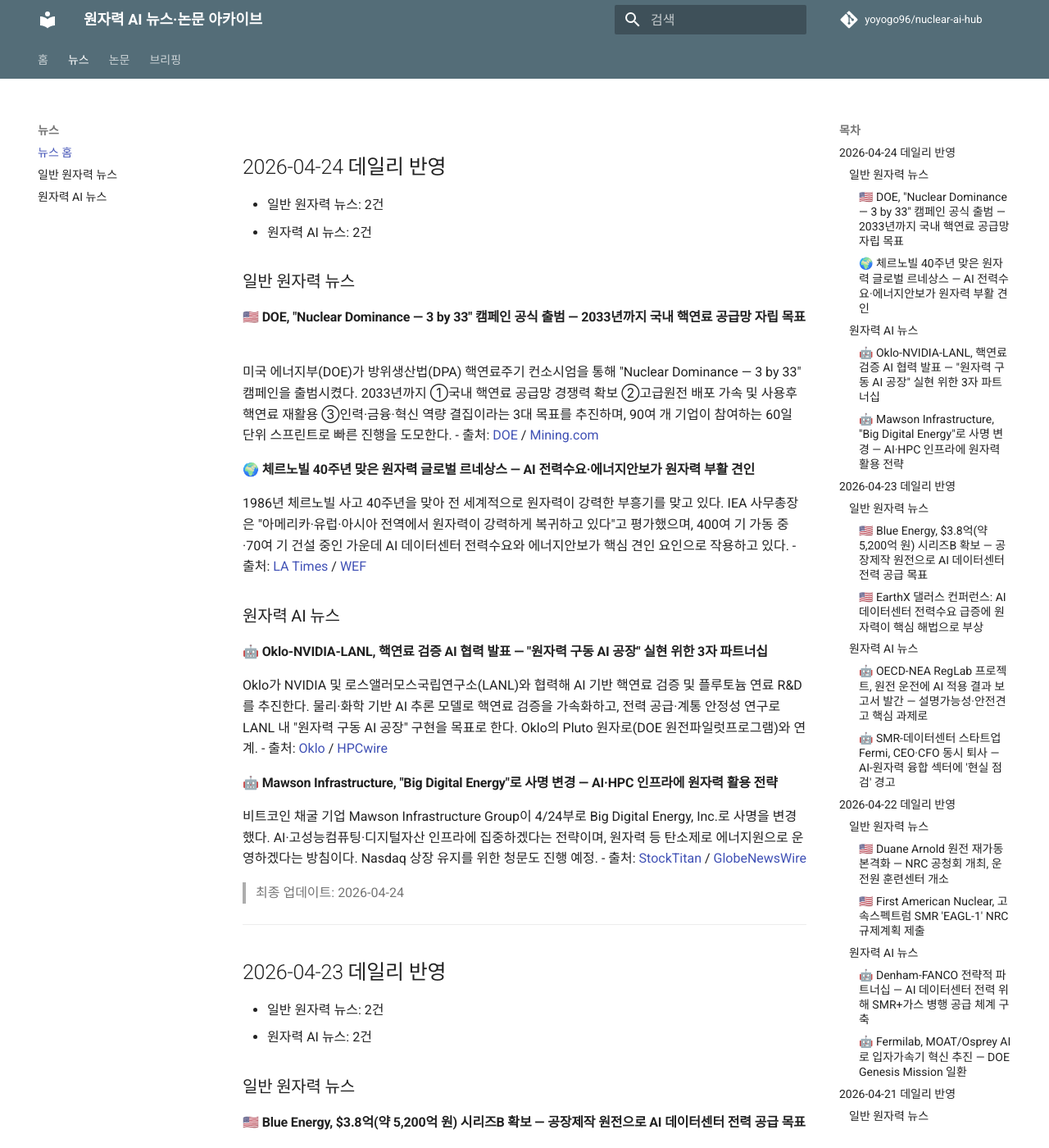
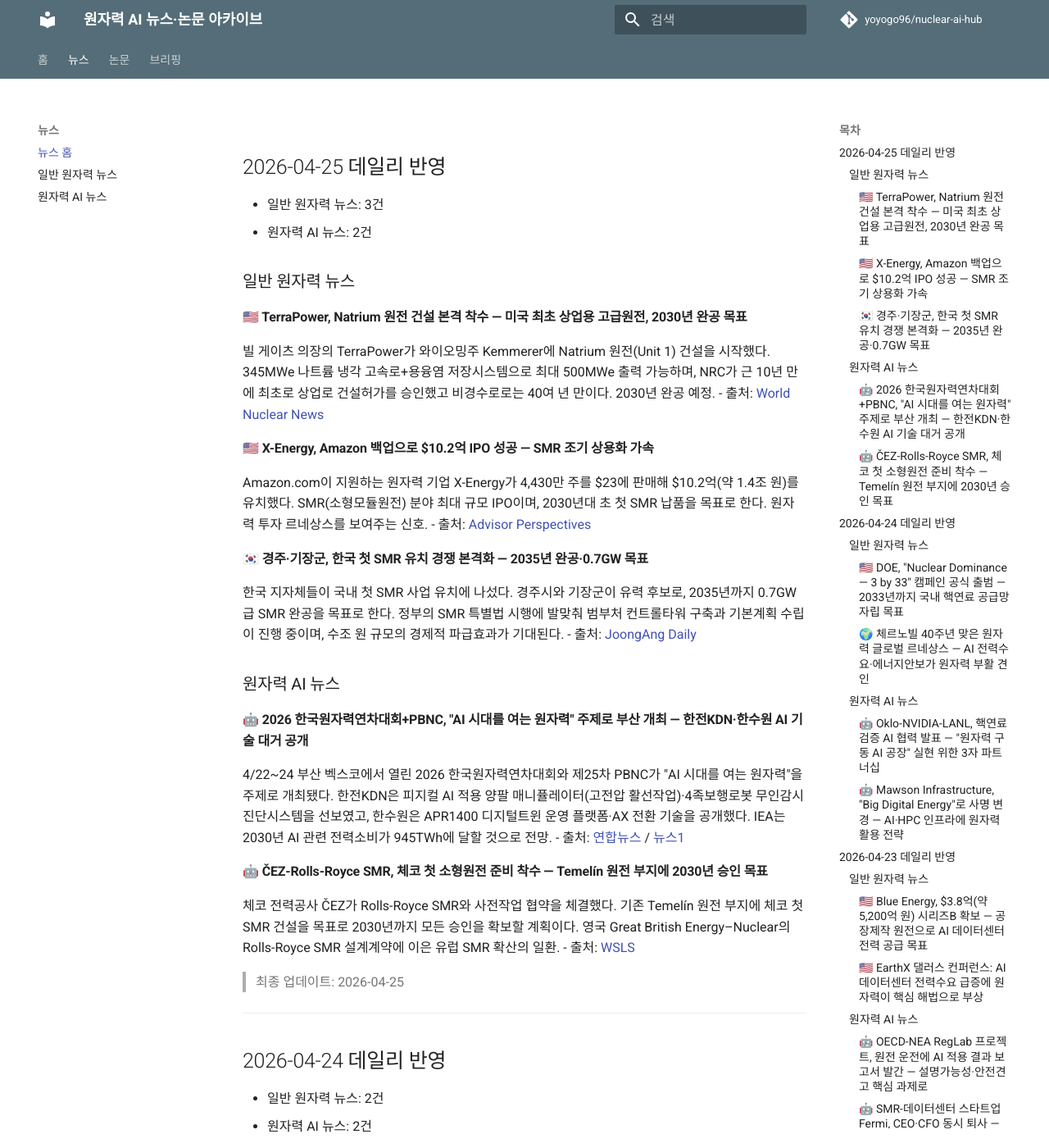
Before and after one commit to yoyogo96/nuclear-ai-hub, an MkDocs documentation site: the page built from docs/news/index.md, in a window 1280 px wide and 1400 px high. Shown: the whole window at 82% size. Built offline with MkDocs 1.6.1 and Material for MkDocs 9.7.7, drawn with Linux system fonts in a browser that asks for light colours; comment, search, counter and statistics services are not loaded.

Commit message:
📰 2026-04-25 데일리 업데이트: 뉴스 5건 (TerraPower Natrium 착수, X-Energy IPO, 한국 SMR 유치경쟁, 한국원자력연차대회 AI 기술, ČEZ-Rolls-Royce SMR)

```diff
--- a/docs/briefings/index.md
+++ b/docs/briefings/index.md
@@ -1,3 +1,21 @@
+## 2026-04-25 데일리 브리핑
+
+### 오늘의 3줄 요약
+1. TerraPower Natrium 원전 건설 착수 — 미국 근 10년 만에 최초 상업로, 비경수로로는 40여 년 만.
+2. 한국 원자력연차대회 "AI 시대를 여는 원자력" — 한전KDN 피지컬 AI 로봇·한수원 디지털트윈 공개.
+3. X-Energy $10.2억 IPO — Amazon 백업 SMR 기업, 원자력 투자 르네상스 시그널.
+
+### 주요 뉴스 키워드
+Natrium 건설착수, SMR 유치경쟁, X-Energy IPO, 피지컬 AI 원전적용, 디지털트윈, PBNC 부산
+
+### 관련 링크
+- [TerraPower Natrium (WNN)](https://www.world-nuclear-news.org/articles/terrapower-starts-construction-of-first-us-utility-scale-advanced-nuclear-plant)
+- [한국원자력연차대회 (연합뉴스)](https://www.yna.co.kr/view/AKR20260422070000051)
+- [X-Energy IPO (AdvisorPerspectives)](https://www.advisorperspectives.com/articles/2026/04/24/amazon-backed-x-energy-raises-1-02-billion-ipo)
+- [한국 SMR 유치경쟁 (JoongAng)](https://koreajoongangdaily.joins.com/news/2026-04-25/business/industry/Local-governments-compete-to-host-Koreas-first-SMR-expect-trillions-of-won-in-economic-value/2577211)
+
+---
+
 ## 2026-04-24 데일리 브리핑
 
 ### 오늘의 3줄 요약
--- a/docs/news/index.md
+++ b/docs/news/index.md
@@ -1,3 +1,35 @@
+## 2026-04-25 데일리 반영
+- 일반 원자력 뉴스: 3건
+- 원자력 AI 뉴스: 2건
+
+### 일반 원자력 뉴스
+
+#### 🇺🇸 TerraPower, Natrium 원전 건설 본격 착수 — 미국 최초 상업용 고급원전, 2030년 완공 목표
+빌 게이츠 의장의 TerraPower가 와이오밍주 Kemmerer에 Natrium 원전(Unit 1) 건설을 시작했다. 345MWe 나트륨 냉각 고속로+용융염 저장시스템으로 최대 500MWe 출력 가능하며, NRC가 근 10년 만에 최초로 상업로 건설허가를 승인했고 비경수로로는 40여 년 만이다. 2030년 완공 예정.
+- 출처: [World Nuclear News](https://www.world-nuclear-news.org/articles/terrapower-starts-construction-of-first-us-utility-scale-advanced-nuclear-plant)
+
+#### 🇺🇸 X-Energy, Amazon 백업으로 $10.2억 IPO 성공 — SMR 조기 상용화 가속
+Amazon.com이 지원하는 원자력 기업 X-Energy가 4,430만 주를 $23에 판매해 $10.2억(약 1.4조 원)를 유치했다. SMR(소형모듈원전) 분야 최대 규모 IPO이며, 2030년대 초 첫 SMR 납품을 목표로 한다. 원자력 투자 르네상스를 보여주는 신호.
+- 출처: [Advisor Perspectives](https://www.advisorperspectives.com/articles/2026/04/24/amazon-backed-x-energy-raises-1-02-billion-ipo)
+
+#### 🇰🇷 경주·기장군, 한국 첫 SMR 유치 경쟁 본격화 — 2035년 완공·0.7GW 목표
+한국 지자체들이 국내 첫 SMR 사업 유치에 나섰다. 경주시와 기장군이 유력 후보로, 2035년까지 0.7GW급 SMR 완공을 목표로 한다. 정부의 SMR 특별법 시행에 발맞춰 범부처 컨트롤타워 구축과 기본계획 수립이 진행 중이며, 수조 원 규모의 경제적 파급효과가 기대된다.
+- 출처: [JoongAng Daily](https://koreajoongangdaily.joins.com/news/2026-04-25/business/industry/Local-governments-compete-to-host-Koreas-first-SMR-expect-trillions-of-won-in-economic-value/2577211)
+
+### 원자력 AI 뉴스
+
+#### 🤖 2026 한국원자력연차대회+PBNC, "AI 시대를 여는 원자력" 주제로 부산 개최 — 한전KDN·한수원 AI 기술 대거 공개
+4/22~24 부산 벡스코에서 열린 2026 한국원자력연차대회와 제25차 PBNC가 "AI 시대를 여는 원자력"을 주제로 개최됐다. 한전KDN은 피지컬 AI 적용 양팔 매니퓰레이터(고전압 활선작업)·4족보행로봇 무인감시진단시스템을 선보였고, 한수원은 APR1400 디지털트윈 운영 플랫폼·AX 전환 기술을 공개했다. IEA는 2030년 AI 관련 전력소비가 945TWh에 달할 것으로 전망.
+- 출처: [연합뉴스](https://www.yna.co.kr/view/AKR20260422070000051) / [뉴스1](https://www.news1.kr/it-science/general-science/6145125)
+
+#### 🤖 ČEZ-Rolls-Royce SMR, 체코 첫 소형원전 준비 착수 — Temelín 원전 부지에 2030년 승인 목표
+체코 전력공사 ČEZ가 Rolls-Royce SMR와 사전작업 협약을 체결했다. 기존 Temelín 원전 부지에 체코 첫 SMR 건설을 목표로 2030년까지 모든 승인을 확보할 계획이다. 영국 Great British Energy–Nuclear의 Rolls-Royce SMR 설계계약에 이은 유럽 SMR 확산의 일환.
+- 출처: [WSLS](https://www.wsls.com/business/2026/04/24/czech-power-company-cez-signs-deal-with-rolls-royce-smr-to-prepare-for-first-small-nuclear-reactor/)
+
+> 최종 업데이트: 2026-04-25
+
+---
+
 ## 2026-04-24 데일리 반영
 - 일반 원자력 뉴스: 2건
 - 원자력 AI 뉴스: 2건
```
